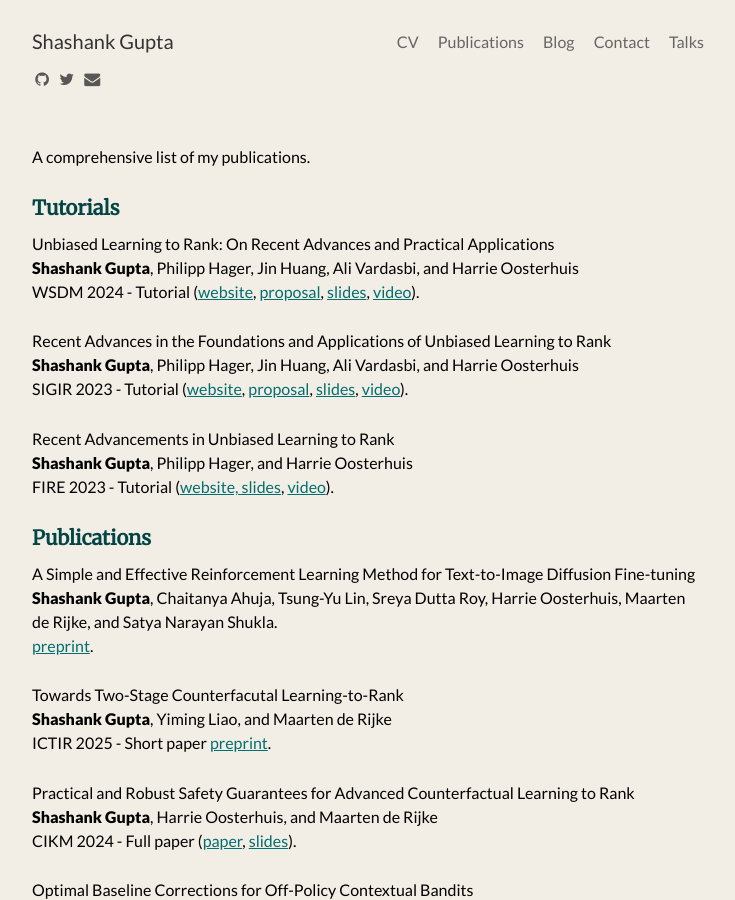
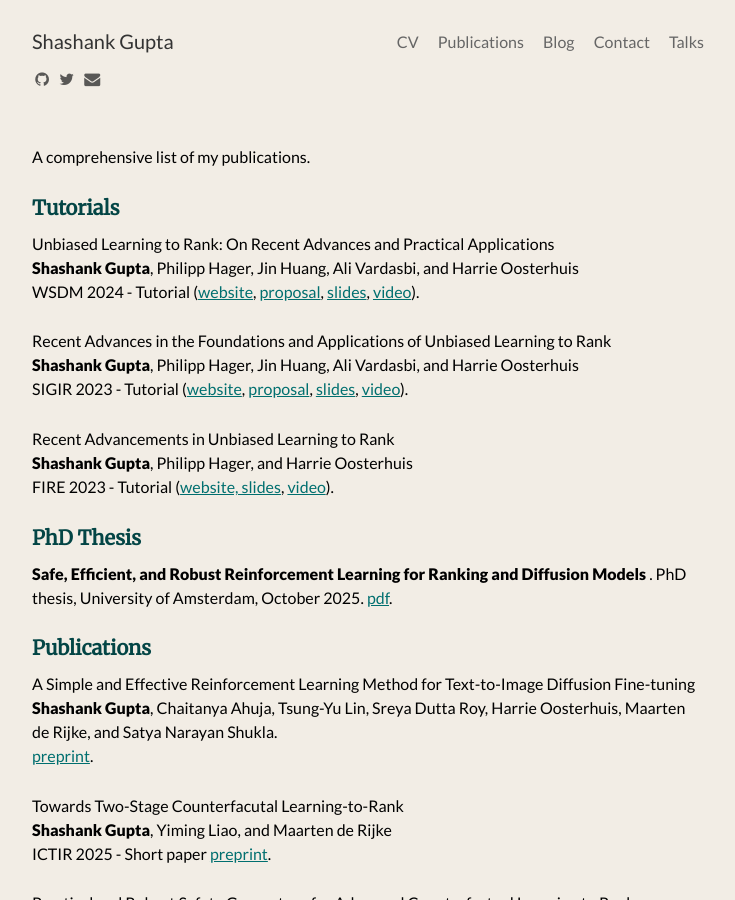
Before and after one commit to shashankg7/shashankg7.github.io, a Jekyll site: the page built from publications.md, in a window 1280 px wide and 900 px high. Shown: the whole window, without its empty margins (272-1007 px from the left). Built offline with Jekyll 4.4.1, drawn with Linux system fonts in a browser that asks for light colours; nearby versions of some CDN libraries.

Commit message:
Update publications.md

```diff
--- a/publications.md
+++ b/publications.md
@@ -18,6 +18,12 @@
 Recent Advancements in Unbiased Learning to Rank <br>
 <b>Shashank Gupta</b>, Philipp Hager, and Harrie Oosterhuis <br>
 FIRE 2023 - Tutorial ([website, slides](https://sites.google.com/view/fire-2023-ultr-tutorial/home), [video](https://www.youtube.com/watch?v=fcqCkjgOnJ8)).
+
+### PhD Thesis
+
+<b> Safe, Efficient, and Robust Reinforcement Learning for Ranking and Diffusion Models </b>. PhD thesis, University of Amsterdam, October 2025.
+[pdf](pdf).
+
 
 ### Publications
 
```
